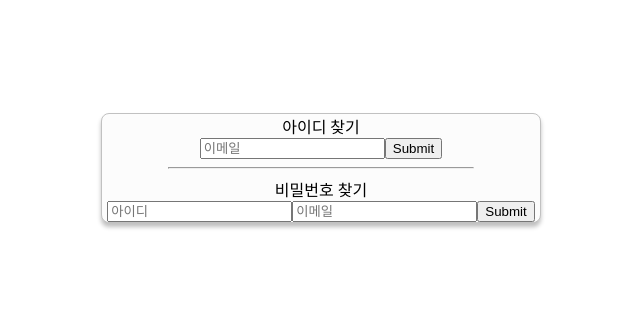
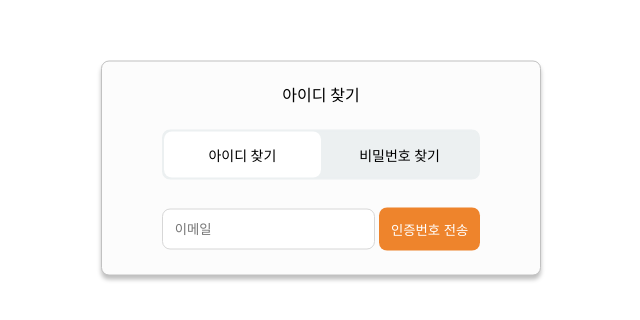
Before and after one commit to boostcampwm-2022/web07-zokboo.com, a React (Create React App) app in the folder client/: page /find_id in a window 1280 px wide. Before the commit this address had no page. Shown: the part 232-552 px from the top of the page, without its empty margins (319-959 px from the left). Built offline with nearby package versions, Linux system fonts and the light colour scheme.

Commit message:
design: 아이디찾기/비밀번호찾기 페이지 레이아웃 설계

```diff
--- a/client/src/pages/FindId.tsx
+++ /dev/null
@@ -1,64 +0,0 @@
-import { useEffect } from 'react';
-import styled from 'styled-components';
-import { device } from '../styles/theme';
-
-const Modal = styled.div`
-  position: absolute;
-  top: 50%;
-  left: 50%;
-  transform: translate(-50%, -50%);
-
-  display: flex;
-  flex-direction: column;
-  align-items: center;
-  text-align: center;
-
-  width: 440px;
-
-  border: 1.5px solid #c1c1c1;
-  border-radius: 8px;
-  box-shadow: 0px 4px 4px rgba(0, 0, 0, 0.25);
-
-  background: #fcfcfc;
-
-  @media screen and (max-width: ${device.mobileWidth}) {
-    width: 100%;
-    border: none;
-    box-shadow: none;
-  }
-`;
-const FindIdContainer = styled.div``;
-const FindPwContainer = styled.div``;
-const SelectWhatFind = styled.div``;
-const FindIdButton = styled.input``;
-const FindPwButton = styled.input``;
-
-const ModalTitle = styled.div``;
-const InputEmail = styled.input``;
-
-const FindId = () => {
-  return (
-    <div>
-      <Modal>
-        <FindIdContainer>
-          <ModalTitle>아이디 찾기</ModalTitle>
-          <form>
-            <input type="text" name="email" placeholder="이메일" required />
-            <input type="submit" />
-          </form>
-        </FindIdContainer>
-        <hr style={{ width: '70%' }} />
-        <FindPwContainer>
-          <ModalTitle>비밀번호 찾기</ModalTitle>
-          <form>
-            <input type="text" name="id" placeholder="아이디" required />
-            <input type="text" name="email" placeholder="이메일" required />
-            <input type="submit" />
-          </form>
-        </FindPwContainer>
-      </Modal>
-    </div>
-  );
-};
-
-export default FindId;
--- /dev/null
+++ b/client/src/pages/FindId/FindId.tsx
@@ -0,0 +1,67 @@
+import { useState } from 'react';
+import { Link } from 'react-router-dom';
+import {
+  EmailForm,
+  FindIdContainer,
+  InputBox,
+  Modal,
+  ModalContainer,
+  ModalTitle,
+  SendButton,
+  WhatFindContainer,
+} from './Style';
+
+const FindId = () => {
+  const [showAuth, setShowAuth] = useState<boolean>(false);
+  const [canAuthSubmit, setCanAuthSubmit] = useState<boolean>(false);
+
+  const sendEmail = (e: React.FormEvent<HTMLFormElement>) => {
+    e.preventDefault();
+    setShowAuth(true);
+  };
+
+  const inputAuthNumberEvent = (e: React.ChangeEvent<HTMLInputElement>) => {
+    if (e.target.value) {
+      setCanAuthSubmit(true);
+    } else {
+      setCanAuthSubmit(false);
+    }
+  };
+
+  return (
+    <div>
+      <ModalContainer>
+        <Modal>
+          <ModalTitle>아이디 찾기</ModalTitle>
+          <WhatFindContainer>
+            <Link className="find-id" to="/find_id">
+              아이디 찾기
+            </Link>
+            <Link className="find-pw" to="/find_pw">
+              비밀번호 찾기
+            </Link>
+          </WhatFindContainer>
+          <FindIdContainer>
+            <EmailForm onSubmit={sendEmail}>
+              <InputBox type="text" name="email" placeholder="이메일" required />
+              <SendButton type="submit" value="인증번호 전송" isActived />
+            </EmailForm>
+
+            {showAuth && (
+              <InputBox
+                type="text"
+                name="auth-number"
+                placeholder="인증번호"
+                onChange={inputAuthNumberEvent}
+                required
+              />
+            )}
+            {showAuth && <SendButton type="submit" value="확인" isActived={canAuthSubmit} />}
+          </FindIdContainer>
+        </Modal>
+      </ModalContainer>
+    </div>
+  );
+};
+
+export default FindId;
--- /dev/null
+++ b/client/src/pages/FindId/Style.tsx
@@ -0,0 +1,117 @@
+import styled from 'styled-components';
+import { colors, device } from '../../styles/theme';
+
+export const ModalContainer = styled.div`
+  position: absolute;
+  top: 50%;
+  left: 50%;
+  transform: translate(-50%, -50%);
+
+  display: flex;
+  flex-direction: column;
+  align-items: center;
+  text-align: center;
+
+  width: 440px;
+
+  border: 1.5px solid #c1c1c1;
+  border-radius: 8px;
+  box-shadow: 0px 4px 4px rgba(0, 0, 0, 0.25);
+
+  background: #fcfcfc;
+
+  padding: 20px;
+
+  @media screen and (max-width: ${device.mobileWidth}) {
+    width: 100%;
+    border: none;
+    box-shadow: none;
+  }
+`;
+
+export const Modal = styled.div`
+  width: 80%;
+`;
+
+export const WhatFindContainer = styled.div`
+  display: flex;
+  align-items: center;
+
+  width: 100%;
+  height: 50px;
+  background: ${colors.gray1};
+
+  padding: 0px;
+  margin: 24px 0px;
+
+  font-size: 14px;
+
+  border: 2px solid ${colors.gray1};
+
+  border-radius: 8px;
+
+  > * {
+    text-decoration: none;
+    color: black;
+    width: 50%;
+    height: 100%;
+    line-height: 50px;
+    border-radius: 8px;
+  }
+
+  .find-id {
+    background: ${colors.white};
+  }
+`;
+export const FindIdContainer = styled.div`
+  display: flex;
+  flex-direction: column;
+
+  width: 100%;
+
+  > * {
+    margin: 4px 0px;
+  }
+`;
+
+export const EmailForm = styled.form`
+  display: flex;
+  flex-direction: row;
+  justify-content: space-between;
+  align-items: center;
+
+  width: 100%;
+  height: 100%;
+
+  > input[type='text'] {
+    width: 100%;
+    margin-right: 4px;
+  }
+`;
+
+export const ModalTitle = styled.div``;
+
+export const InputBox = styled.input`
+  padding: 12px;
+
+  border: 1px solid #d7d7d7;
+  border-radius: 8px;
+
+  :focus {
+    outline: none;
+    border: 1px solid ${colors.primary};
+  }
+`;
+
+export const SendButton = styled.input<{ isActived: boolean }>`
+  height: 100%;
+  background: ${(props) => (props.isActived ? colors.primary : colors.secondary)};
+  border: none;
+  border-radius: 8px;
+  padding: 12px;
+  color: ${colors.white};
+
+  :focus {
+    opacity: 0.7;
+  }
+`;
--- a/client/src/pages/FindPw.tsx
+++ /dev/null
@@ -1,5 +0,0 @@
-const FindPw = () => {
-  return <div>FindPw</div>;
-};
-
-export default FindPw;
--- /dev/null
+++ b/client/src/pages/findPw/FindPw.tsx
@@ -0,0 +1,68 @@
+import React, { useState } from 'react';
+import { Link } from 'react-router-dom';
+
+import {
+  EmailForm,
+  FindPwContainer,
+  InputBox,
+  Modal,
+  ModalContainer,
+  ModalTitle,
+  SendButton,
+  WhatFindContainer,
+} from './Style';
+
+const FindPw = () => {
+  const [showAuth, setShowAuth] = useState<boolean>(false);
+  const [canAuthSubmit, setCanAuthSubmit] = useState<boolean>(false);
+
+  const sendEmail = (e: React.FormEvent<HTMLFormElement>) => {
+    e.preventDefault();
+    setShowAuth(true);
+  };
+
+  const inputAuthNumberEvent = (e: React.ChangeEvent<HTMLInputElement>) => {
+    if (e.target.value) {
+      setCanAuthSubmit(true);
+    } else {
+      setCanAuthSubmit(false);
+    }
+  };
+
+  return (
+    <div>
+      <ModalContainer>
+        <Modal>
+          <ModalTitle>비밀번호 찾기</ModalTitle>
+          <WhatFindContainer>
+            <Link className="find-id" to="/find_id">
+              아이디 찾기
+            </Link>
+            <Link className="find-pw" to="/find_pw">
+              비밀번호 찾기
+            </Link>
+          </WhatFindContainer>
+          <FindPwContainer>
+            <InputBox type="text" name="email" placeholder="아이디" required />
+            <EmailForm onSubmit={sendEmail}>
+              <InputBox type="text" name="email" placeholder="이메일" required />
+              <SendButton type="submit" value="인증번호 전송" isActived />
+            </EmailForm>
+            {showAuth && (
+              <InputBox
+                type="text"
+                name="auth-number"
+                placeholder="인증번호"
+                onChange={inputAuthNumberEvent}
+                required
+              />
+            )}
+            {showAuth && <SendButton type="submit" value="확인" isActived={canAuthSubmit} />}
+          </FindPwContainer>
+        </Modal>
+      </ModalContainer>
+    </div>
+  );
+};
+
+export default FindPw;
--- /dev/null
+++ b/client/src/pages/findPw/Style.tsx
@@ -0,0 +1,117 @@
+import styled from 'styled-components';
+import { colors, device } from '../../styles/theme';
+
+export const ModalContainer = styled.div`
+  position: absolute;
+  top: 50%;
+  left: 50%;
+  transform: translate(-50%, -50%);
+
+  display: flex;
+  flex-direction: column;
+  align-items: center;
+  text-align: center;
+
+  width: 440px;
+
+  border: 1.5px solid #c1c1c1;
+  border-radius: 8px;
+  box-shadow: 0px 4px 4px rgba(0, 0, 0, 0.25);
+
+  background: #fcfcfc;
+
+  padding: 20px;
+
+  @media screen and (max-width: ${device.mobileWidth}) {
+    width: 100%;
+    border: none;
+    box-shadow: none;
+  }
+`;
+
+export const Modal = styled.div`
+  width: 80%;
+`;
+
+export const WhatFindContainer = styled.div`
+  display: flex;
+  align-items: center;
+
+  width: 100%;
+  height: 50px;
+  background: ${colors.gray1};
+
+  padding: 0px;
+  margin: 24px 0px;
+
+  font-size: 14px;
+
+  border: 2px solid ${colors.gray1};
+
+  border-radius: 8px;
+
+  > * {
+    text-decoration: none;
+    color: black;
+    width: 50%;
+    height: 100%;
+    line-height: 50px;
+    border-radius: 8px;
+  }
+
+  .find-pw {
+    background: ${colors.white};
+  }
+`;
+export const FindPwContainer = styled.div`
+  display: flex;
+  flex-direction: column;
+
+  width: 100%;
+
+  > * {
+    margin: 4px 0px;
+  }
+`;
+
+export const EmailForm = styled.form`
+  display: flex;
+  flex-direction: row;
+  justify-content: space-between;
+  align-items: center;
+
+  width: 100%;
+  height: 100%;
+
+  > input[type='text'] {
+    width: 100%;
+    margin-right: 4px;
+  }
+`;
+
+export const ModalTitle = styled.div``;
+
+export const InputBox = styled.input`
+  padding: 12px;
+
+  border: 1px solid #d7d7d7;
+  border-radius: 8px;
+
+  :focus {
+    outline: none;
+    border: 1px solid ${colors.primary};
+  }
+`;
+
+export const SendButton = styled.input<{ isActived: boolean }>`
+  height: 100%;
+  background: ${(props) => (props.isActived ? colors.primary : colors.secondary)};
+  border: none;
+  border-radius: 8px;
+  padding: 12px;
+  color: ${colors.white};
+
+  :focus {
+    opacity: 0.7;
+  }
+`;
--- a/client/src/router/Router.tsx
+++ b/client/src/router/Router.tsx
@@ -4,8 +4,8 @@ import Header from '../components/header/Header';
 
 import Exam from '../pages/Exam';
 import ExamCreate from '../pages/ExamCreate';
-import FindId from '../pages/FindId';
-import FindPw from '../pages/FindPw';
+import FindId from '../pages/FindId/FindId';
+import FindPw from '../pages/findPw/FindPw';
 import Home from '../pages/home/Home';
 import Login from '../pages/Login';
 import MyPage from '../pages/MyPage';
```
